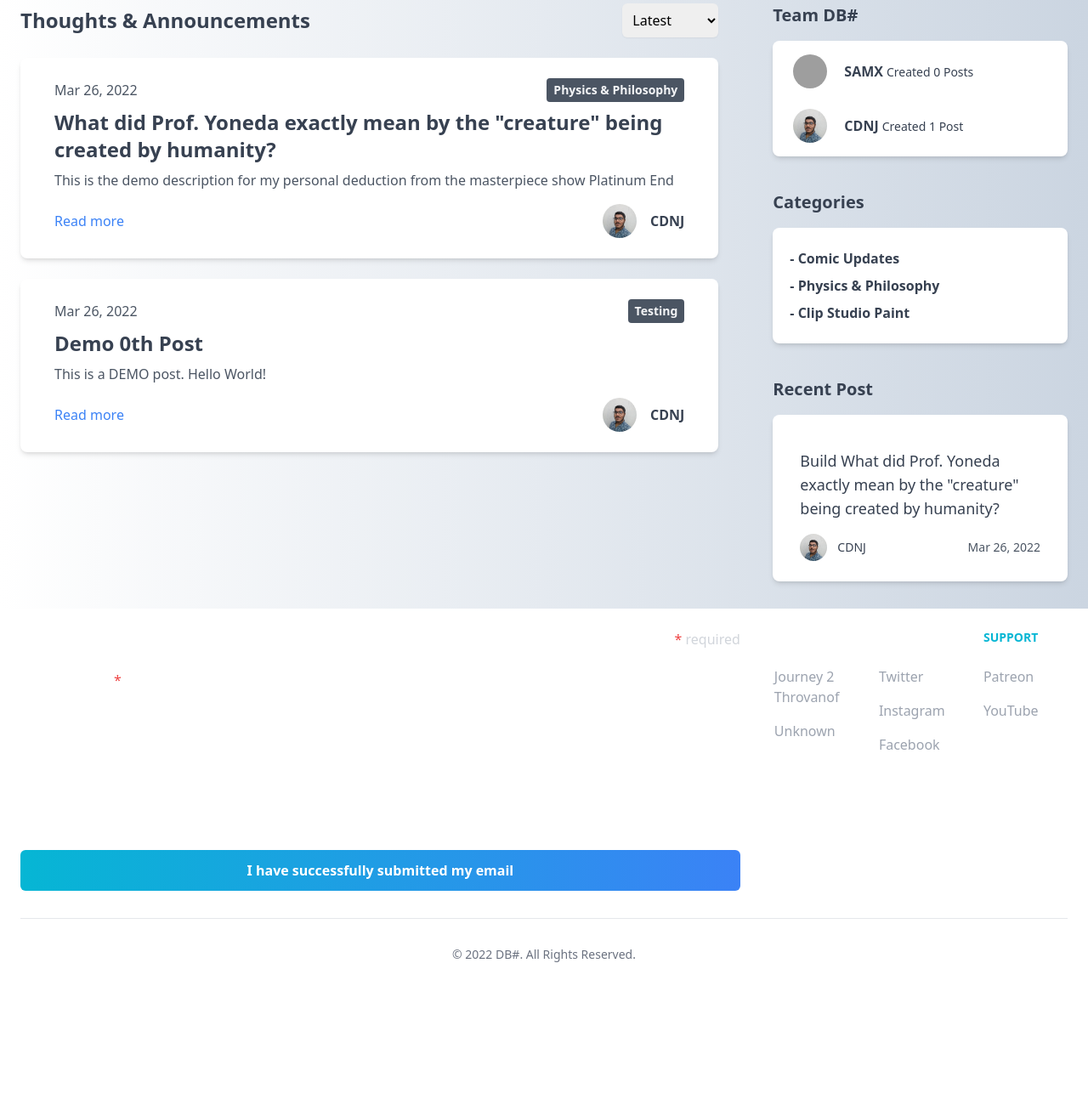
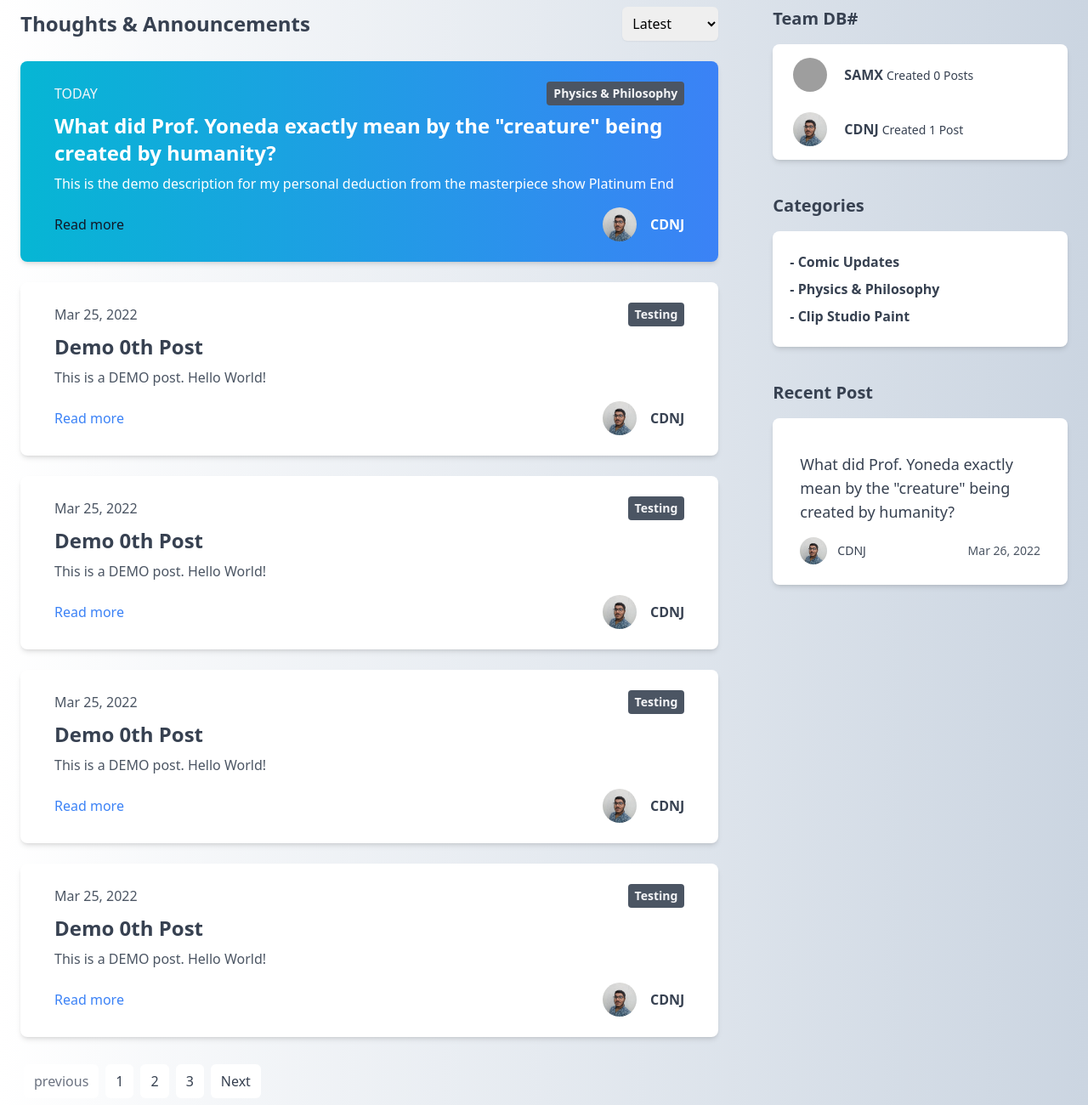
Before and after one commit to cdnjmusic/dbSharpBlog, a plain HTML site: page index.html in a window 1280 px wide. Shown: the part 500-1800 px from the top of the page at 85% size. Before the commit the page ends 1657 px from the top, so only its background shows below. Drawn offline with nearby package versions, Linux system fonts and the light colour scheme; grey boxes are pictures that could not be loaded; a script that the page names is missing.

Commit message:
b4 blog1

```diff
--- a/index.html
+++ b/index.html
@@ -39,7 +39,7 @@
       <div class="p-2 flex flex-col md:flex-row flex-auto justify-end">
         <button type="button" class="hover:bg-gray-700 bg-gray-800 md:mr-2 md:mb-0 mb-2 rounded-full md:rounded-sm"><p class="py-2 px-4" href="#">Posts</p></button>
         <button type="button" class="hover:bg-gray-700 bg-gray-800 md:mr-2 md:mb-0 mb-2 rounded-full md:rounded-sm"><p class="py-2 px-4" href="#">Socials</p></button>
-        <button type="button" class="bg-gradient-to-r from-cyan-500 to-blue-500 rounded-full md:rounded-sm"><p class="py-2 px-4" href="#">SUPPORT</p></button>
+        <button type="button" class="border-2 border-blue-500 hover:bg-blue-500 hover:text-white text-blue-500 transition duration-300 ease-in-out rounded-full md:rounded-sm"><p class="py-2 px-4" href="#">SUPPORT</p></button>
       </div>
       <div class="flex flex-row justify-center">
         <img src="textures/shorten.png" class="flex h-10 w-10 m-2 animate-spin" id="logoRot">
@@ -62,28 +62,28 @@
               <div class="flex items-center justify-between">
                   <h1 class="text-xl font-bold text-gray-700 md:text-2xl">Thoughts & Announcements</h1>
                   <div>
-                      <select class="p-2 w-full border-gray-300 rounded-md shadow-sm focus:border-indigo-300 focus:ring focus:ring-indigo-200 focus:ring-opacity-50">
-                          <option class="p-2">Latest</option>
-                          <option class="p-2">Last Week</option>
+                      <select style="cursor: pointer;" class="p-2 w-full border-gray-300 rounded-md shadow-sm focus:border-indigo-300 focus:ring focus:ring-indigo-200 focus:ring-opacity-50">
+                          <option style="cursor: pointer;" class="p-2">Latest</option>
+                          <option style="cursor: pointer;" class="p-2">Last Week</option>
                       </select>
                   </div>
               </div>
 
               <!-- BLOG 1 -->
               <div class="mt-6">
-                  <div class="max-w-4xl px-10 py-6 mx-auto bg-white rounded-lg shadow-md">
-                      <div class="flex items-center justify-between"><span class="font-light text-gray-600">Mar 26, 2022</span><a href="#"
+                  <div class="max-w-4xl px-10 py-6 mx-auto bg-gradient-to-r from-cyan-500 to-blue-500 rounded-lg shadow-md">
+                      <div class="flex items-center justify-between"><span class="font-light text-slate-100">TODAY</span><a href="#"
                               class="px-2 py-1 font-bold text-sm text-gray-100 bg-gray-600 rounded hover:bg-gray-500">Physics & Philosophy</a>
                       </div>
-                      <div class="mt-2"><a href="#" class="text-2xl font-bold text-gray-700 hover:underline">What did Prof. Yoneda exactly mean by the "creature" being created by humanity?</a>
-                          <p class="mt-2 text-gray-600">This is the demo description for my personal deduction from the masterpiece show Platinum End</p>
+                      <div class="mt-2"><a href="#" class="text-2xl font-bold text-white hover:underline">What did Prof. Yoneda exactly mean by the "creature" being created by humanity?</a>
+                          <p class="mt-2 text-white">This is the demo description for my personal deduction from the masterpiece show Platinum End</p>
                       </div>
-                      <div class="flex items-center justify-between mt-4"><a href="#"
-                              class="text-blue-500 hover:underline">Read more</a>
+                      <div class="flex items-center justify-between mt-4"><a href="/blogs/blog1.html"
+                              class="text-gray-900 hover:underline">Read more</a>
                           <div><a href="#" class="flex items-center"><img
                                       src="pictures/main (2).jpg"
                                       alt="avatar" class="hidden object-cover w-10 h-10 mx-4 rounded-full sm:block">
-                                  <h1 class="font-bold text-gray-700 hover:underline">CDNJ</h1>
+                                  <h1 class="font-bold text-white hover:underline">CDNJ</h1>
                               </a></div>
                       </div>
                   </div>
@@ -92,7 +92,7 @@
               <!-- BLOG 0 -->
               <div class="mt-6">
                   <div class="max-w-4xl px-10 py-6 mx-auto bg-white rounded-lg shadow-md">
-                      <div class="flex items-center justify-between"><span class="font-light text-gray-600">Mar 26, 2022</span>
+                      <div class="flex items-center justify-between"><span class="font-light text-gray-600">Mar 25, 2022</span>
                         <a href="#"
                               class="px-2 py-1 font-bold text-sm text-gray-100 bg-gray-600 rounded hover:bg-gray-500">Testing</a>
                       </div>
@@ -108,6 +108,94 @@
                               </a></div>
                       </div>
                   </div>
+              </div>
+
+              <!-- BLOG 0 -->
+              <div class="mt-6">
+                <div class="max-w-4xl px-10 py-6 mx-auto bg-white rounded-lg shadow-md">
+                    <div class="flex items-center justify-between"><span class="font-light text-gray-600">Mar 25, 2022</span>
+                      <a href="#"
+                            class="px-2 py-1 font-bold text-sm text-gray-100 bg-gray-600 rounded hover:bg-gray-500">Testing</a>
+                    </div>
+                    <div class="mt-2"><a href="#" class="text-2xl font-bold text-gray-700 hover:underline">Demo 0th Post</a>
+                        <p class="mt-2 text-gray-600">This is a DEMO post. Hello World!</p>
+                    </div>
+                    <div class="flex items-center justify-between mt-4">
+                      <a href="#" class="text-blue-500 hover:underline">Read more</a>
+                        <div><a href="#" class="flex items-center"><img
+                                    src="/pictures/main (2).jpg"
+                                    alt="avatar" class="hidden object-cover w-10 h-10 mx-4 rounded-full sm:block">
+                                <h1 class="font-bold text-gray-700 hover:underline">CDNJ</h1>
+                            </a></div>
+                    </div>
+                </div>
+              </div>
+
+              <!-- BLOG 0 -->
+              <div class="mt-6">
+                <div class="max-w-4xl px-10 py-6 mx-auto bg-white rounded-lg shadow-md">
+                    <div class="flex items-center justify-between"><span class="font-light text-gray-600">Mar 25, 2022</span>
+                      <a href="#"
+                            class="px-2 py-1 font-bold text-sm text-gray-100 bg-gray-600 rounded hover:bg-gray-500">Testing</a>
+                    </div>
+                    <div class="mt-2"><a href="#" class="text-2xl font-bold text-gray-700 hover:underline">Demo 0th Post</a>
+                        <p class="mt-2 text-gray-600">This is a DEMO post. Hello World!</p>
+                    </div>
+                    <div class="flex items-center justify-between mt-4">
+                      <a href="#" class="text-blue-500 hover:underline">Read more</a>
+                        <div><a href="#" class="flex items-center"><img
+                                    src="/pictures/main (2).jpg"
+                                    alt="avatar" class="hidden object-cover w-10 h-10 mx-4 rounded-full sm:block">
+                                <h1 class="font-bold text-gray-700 hover:underline">CDNJ</h1>
+                            </a></div>
+                    </div>
+                </div>
+              </div>
+
+              <!-- BLOG 0 -->
+              <div class="mt-6">
+                <div class="max-w-4xl px-10 py-6 mx-auto bg-white rounded-lg shadow-md">
+                    <div class="flex items-center justify-between"><span class="font-light text-gray-600">Mar 25, 2022</span>
+                      <a href="#"
+                            class="px-2 py-1 font-bold text-sm text-gray-100 bg-gray-600 rounded hover:bg-gray-500">Testing</a>
+                    </div>
+                    <div class="mt-2"><a href="#" class="text-2xl font-bold text-gray-700 hover:underline">Demo 0th Post</a>
+                        <p class="mt-2 text-gray-600">This is a DEMO post. Hello World!</p>
+                    </div>
+                    <div class="flex items-center justify-between mt-4">
+                      <a href="#" class="text-blue-500 hover:underline">Read more</a>
+                        <div><a href="#" class="flex items-center"><img
+                                    src="/pictures/main (2).jpg"
+                                    alt="avatar" class="hidden object-cover w-10 h-10 mx-4 rounded-full sm:block">
+                                <h1 class="font-bold text-gray-700 hover:underline">CDNJ</h1>
+                            </a></div>
+                    </div>
+                </div>
+              </div>
+
+              <!-- PAGINATION -->
+              <div class="mt-8">
+                <div class="flex">
+                    <a href="#" class="px-3 py-2 mx-1 font-medium text-gray-500 bg-white rounded-md cursor-not-allowed">
+                        previous
+                    </a>
+
+                    <a href="#" class="px-3 py-2 mx-1 font-medium text-gray-700 bg-white rounded-md hover:bg-cyan-500 hover:text-white">
+                        1
+                    </a>
+
+                    <a href="#" class="px-3 py-2 mx-1 font-medium text-gray-700 bg-white rounded-md hover:bg-cyan-500 hover:text-white">
+                        2
+                    </a>
+
+                    <a href="#" class="px-3 py-2 mx-1 font-medium text-gray-700 bg-white rounded-md hover:bg-cyan-500 hover:text-white">
+                        3
+                    </a>
+
+                    <a href="#" class="px-3 py-2 mx-1 font-medium text-gray-700 bg-white rounded-md hover:bg-cyan-500 hover:text-white">
+                        Next
+                    </a>
+                </div>
               </div>
 
           </div>
@@ -158,7 +246,7 @@
               <div class="px-8 mt-10">
                   <h1 class="mb-4 text-xl font-bold text-gray-700">Recent Post</h1>
                   <div class="flex flex-col max-w-sm px-8 py-6 mx-auto bg-white rounded-lg shadow-md">
-                      <div class="mt-4"><a href="#" class="text-lg font-medium text-gray-700 hover:underline">Build
+                      <div class="mt-4"><a href="#" class="text-lg font-medium text-gray-700 hover:underline">
                         What did Prof. Yoneda exactly mean by the "creature" being created by humanity?</a></div>
                       <div class="flex items-center justify-between mt-4">
                           <div class="flex items-center"><img
@@ -178,12 +266,6 @@
     <footer class="p-4 bg-white sm:p-6 dark:bg-gray-800">
       <div class="flex justify-between md:flex-row flex-col">
         <div class="mb-6 md:mb-0 w-full">
-          <!--
-          <a href="https://flowbite.com" target="_blank" class="flex items-center">
-            <img src="https://flowbite.com/docs/images/logo.svg" class="mr-4 h-10" alt="FlowBite Logo">
-            <span class="self-center text-xl font-semibold whitespace-nowrap dark:text-white">Flowbite</span>
-          </a>
-        -->
 
           <!-- Begin Mailchimp Signup Form -->
         <!-- <link href="//cdn-images.mailchimp.com/embedcode/classic-10_7_dtp.css" rel="stylesheet" type="text/css"> -->
@@ -208,9 +290,9 @@
                     <div class="response text-white" id="mce-success-response" style="display:none"></div>
                   </div>    <!-- real people should not fill this in and expect good things - do not remove this or risk form bot signups-->
                     <div style="position: absolute; left: -5000px;" aria-hidden="true"><input type="text" name="b_5492a98518f36a611004c6fba_d19b2fe7a2" tabindex="-1" value=""></div>
-                        <div class="optionalParent mt-10">
-                            <div class="clear foot w-full bg-gradient-to-r from-cyan-500 to-blue-500 rounded-md text-center text-white">
-                                <input type="submit" value="I have successfully submitted my email" name="subscribe" id="mc-embedded-subscribe" class="button p-3 font-base font-bold">
+                        <div class="optionalParent mt-10" style= "cursor:pointer">
+                            <div class="clear foot w-full border-2 border-cyan-500 hover:bg-cyan-500 rounded-md text-center hover:text-white text-cyan-500 transition duration-500 ease-in-out">
+                                <input type="submit" style= "cursor:pointer" value="I have successfully submitted my email" name="subscribe" id="mc-embedded-subscribe" class="button p-3 font-base font-bold">
                             </div>
                         </div>
             </div>
@@ -225,11 +307,11 @@
             <h3 class="mb-6 text-sm font-semibold uppercase text-white">Comics</h3>
             <ul>
               <li class="mb-4 text-gray-400">
-                <a href="#" class="hover:underline">Journey 2 Throvanof</a>
+                <a href="#" class="hover:text-white transition duration-300 ease-in-out">Journey 2 Throvanof</a>
               </li>
               <li class="mb-4 text-gray-400">
                 <a href="#" target="_blank" rel="nofollow"
-                  class="hover:underline">Unknown</a>
+                  class="hover:text-white transition duration-300 ease-in-out">Unknown</a>
               </li>
             </ul>
           </div>
@@ -237,13 +319,13 @@
             <h3 class="mb-6 text-sm font-semibold uppercase text-white">Follow us</h3>
             <ul>
               <li class="mb-4 text-gray-400">
-                <a href="https://twitter.com/teamdbsharp" class="hover:text-sky-400">Twitter</a>
+                <a href="https://twitter.com/teamdbsharp" class="transition duration-300 ease-in-out hover:text-sky-400">Twitter</a>
               </li>
               <li class="mb-4 text-gray-400">
-                <a href="https://www.instagram.com/teamdbsharp" class="hover:text-pink-500">Instagram</a>
+                <a href="https://www.instagram.com/teamdbsharp" class="transition duration-300 ease-in-out hover:text-pink-500">Instagram</a>
               </li>
               <li class="mb-4 text-gray-400">
-                <a href="https://www.facebook.com/DB-104081442083474" class="hover:text-blue-700">Facebook</a>
+                <a href="https://www.facebook.com/DB-104081442083474" class="transition duration-300 ease-in-out hover:text-blue-700">Facebook</a>
               </li>
             </ul>
           </div>
@@ -251,10 +333,10 @@
             <h3 class="mb-6 text-sm font-semibold uppercase text-cyan-500">Support</h3>
             <ul>
               <li class="mb-4 text-gray-400">
-                <a href="https://www.patreon.com/teamdbsharp" target="_blank" class="hover:text-red-400">Patreon</a>
+                <a href="https://www.patreon.com/teamdbsharp" target="_blank" class="transition duration-300 ease-in-out hover:text-red-400">Patreon</a>
               </li>
               <li class="mb-4 text-gray-400">
-                <a href="https://www.youtube.com/channel/UCRM6FEovtBeVCkXkegdw9Xg" target="_blank" class="hover:text-red-600">YouTube</a>
+                <a href="https://www.youtube.com/channel/UCRM6FEovtBeVCkXkegdw9Xg" target="_blank" class="transition duration-300 ease-in-out hover:text-red-600">YouTube</a>
               </li>
             </ul>
           </div>
```
Also changed, not shown: blogs/blog1.html (added).
